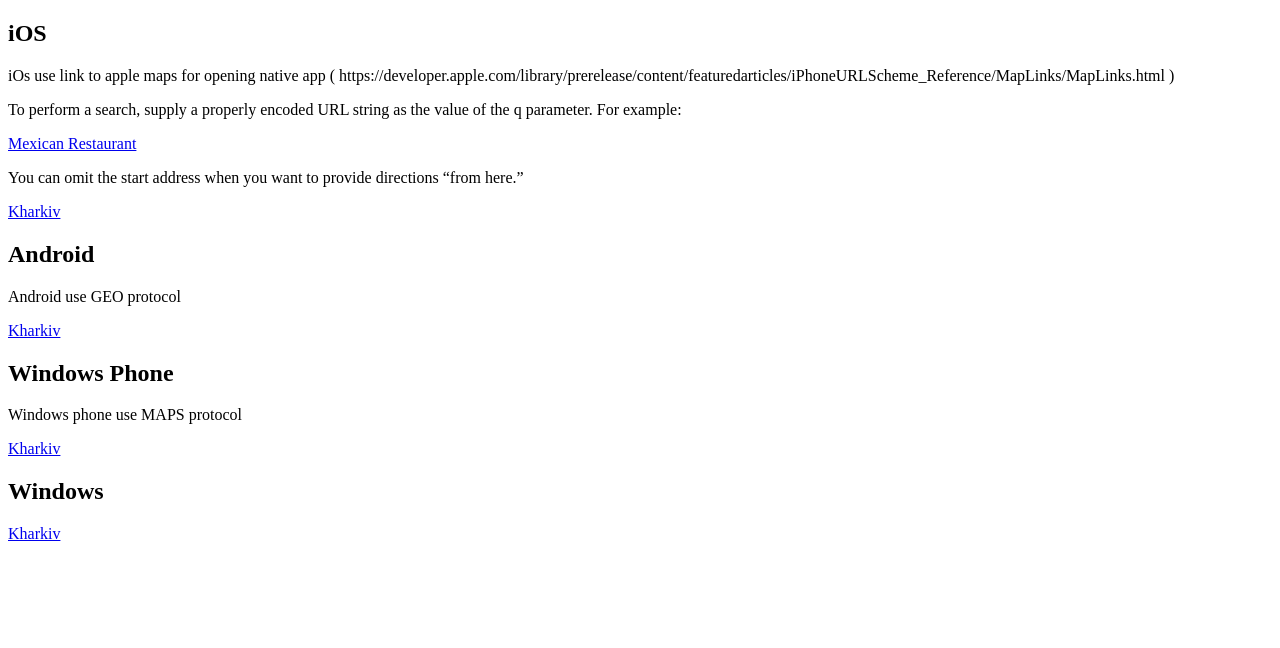
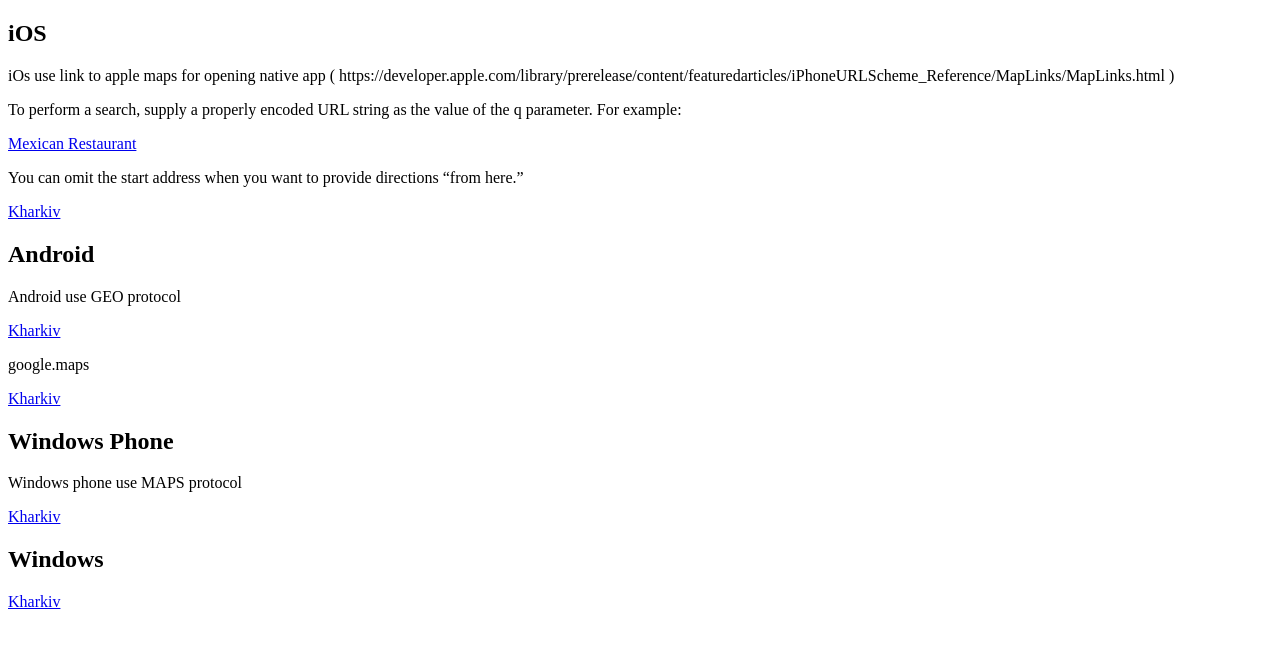
Before and after one commit to Leeron2010/NativeMapLink, a plain HTML site: page docs/index.html in a window 1280 px wide. Drawn offline with Linux system fonts and the light colour scheme.

Commit message:
android added google maps

```diff
--- a/docs/index.html
+++ b/docs/index.html
@@ -20,6 +20,8 @@
    <p>Android use GEO protocol</p>
    <a href="geo:0,0?q=MAR'INS'KA%20STR.,%20KHARKIV">Kharkiv</a>
 
+   <p>google.maps </p>
+   <a href="http://maps.google.com?daddr=MAR'INS'KA%20STR.,%20KHARKIV">Kharkiv</a>
 
    <h2>Windows Phone</h2>
 
```
